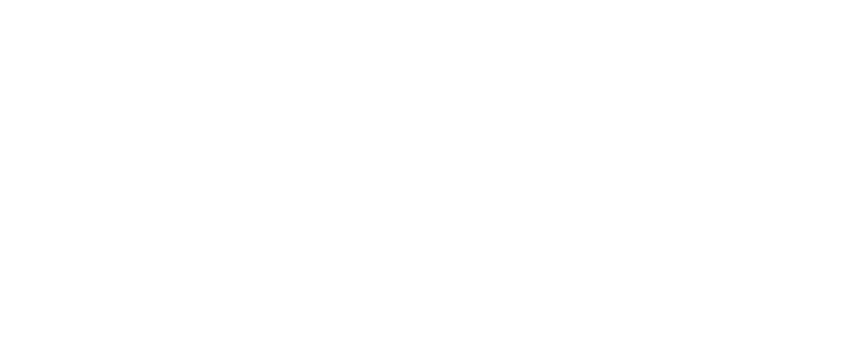
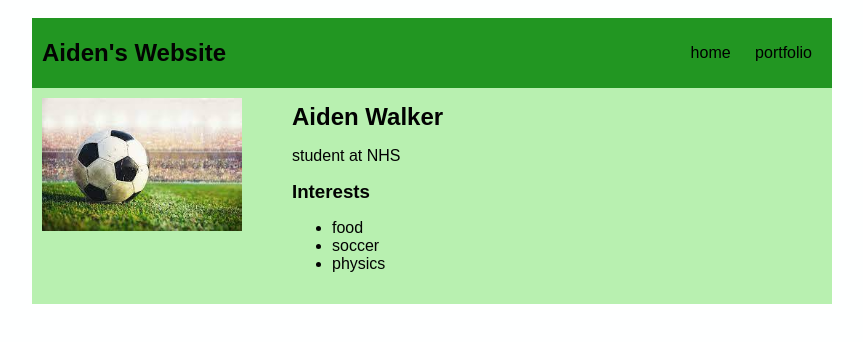
Before and after one commit to aidenwalker1203/aidenwalker.github.io, a plain HTML site: page index.html in a window 1280 px wide. Shown: the whole page, without its empty margins (208-1071 px from the left). Drawn offline with Linux system fonts and the light colour scheme.

Commit message:
finished website

```diff
--- a/index.html
+++ b/index.html
@@ -2,18 +2,39 @@
 <html>
     <head>
         <title>Aiden's Website </title>
+        <link rel = "stylesheet" href="style.css">
     </head>
 
     <body>
-        <!-- All content goes here -->
-        <div>
-            </nav>
-
+        <!-- All contents goes here -->
+        <div id="all-contents">
+             <nav>
+                <h1>Aiden's Website </h1>
+                <ul id="nav-ul">
+                    <li class="nav-li"><a href="index.html">home</a></li>
+                    <li class="nav-li"><a href="portfolio.html">portfolio</a></li>
+                </ul>
             </nav>
             <main>
-
-            </main>
-        <div>
+                <!-- Sidebar section -->
+                <div class="sidebar">
+                    <img class="sidebar-img" src ="images/pfp.jpg" >
+                </div>
+                <!-- Content section -->
+                <div class="content">
+                    <h2>Aiden Walker</h2>
+                    <p>student at NHS</p>
+                    <!-- Interests section -->
+                 <div id="Interests">
+                    <h3>Interests</h3>
+                    <ul>
+                       <li> food
+                       <li> soccer
+                       <li> physics
+                     </ul>
+                </div>
+                </div>
+             </main>
+            </div>
     </body>
-
 </html>
--- a/style.css
+++ b/style.css
@@ -0,0 +1,88 @@
+body {
+    background: rgb(254, 255, 255);
+    color: rgb(2, 2, 2);
+    padding: 10px;
+    font-family: arial;
+}
+#all-contents {
+  max-width: 800px;
+    margin: auto;
+}
+
+/* navigation menu */
+nav {
+    background: rgb(34, 150, 34);
+   margin: 0 auto;
+    display: flex;
+    padding: 10px;
+}
+h1 {
+    display: flex;
+    align-items: center;
+    color: rgb(3, 3, 3);
+    flex: 1;
+    margin: 0;
+}
+#nav-ul {
+    list-style-image: none;
+}
+.nav-li {
+    display: inline-block;
+    padding: 0 10px;
+}
+a {
+    text-decoration: none;
+    color: #000000;
+}
+
+/* main container area beneath menu */
+main {
+    background: rgb(184, 240, 176);
+    display: flex;
+}
+.sidebar {
+    margin-right: 25px;
+    padding: 10px;
+}
+.sidebar-img {
+    width: 200px;
+}
+.content {
+    flex: 1;
+    padding: 15px;
+}
+
+/* portfolio styles */
+#interests {
+    border: 4px rgb(245, 245, 245) ridge;
+    padding: 8px;
+}
+h2, h3 {
+    margin: 0px;
+}
+
+    /* portfolio styles */
+    .content h1 {
+    color: black;
+}
+
+#portfolio {
+    list-style-type: none;
+    padding-left: 0;
+}
+
+#portfolio li {
+    background: #fff;
+    padding: 10px;
+    border-radius: 10px;
+    margin-bottom: 10px;
+}
+
+#portfolio li:hover {
+    background: #eee;
+}
+
+#portfolio a {
+    text-decoration: none;
+    color: #454545;
+}
```
Also changed, not shown: portfolio.html (+41 -0 lines), images/pfp.jpg (added).
